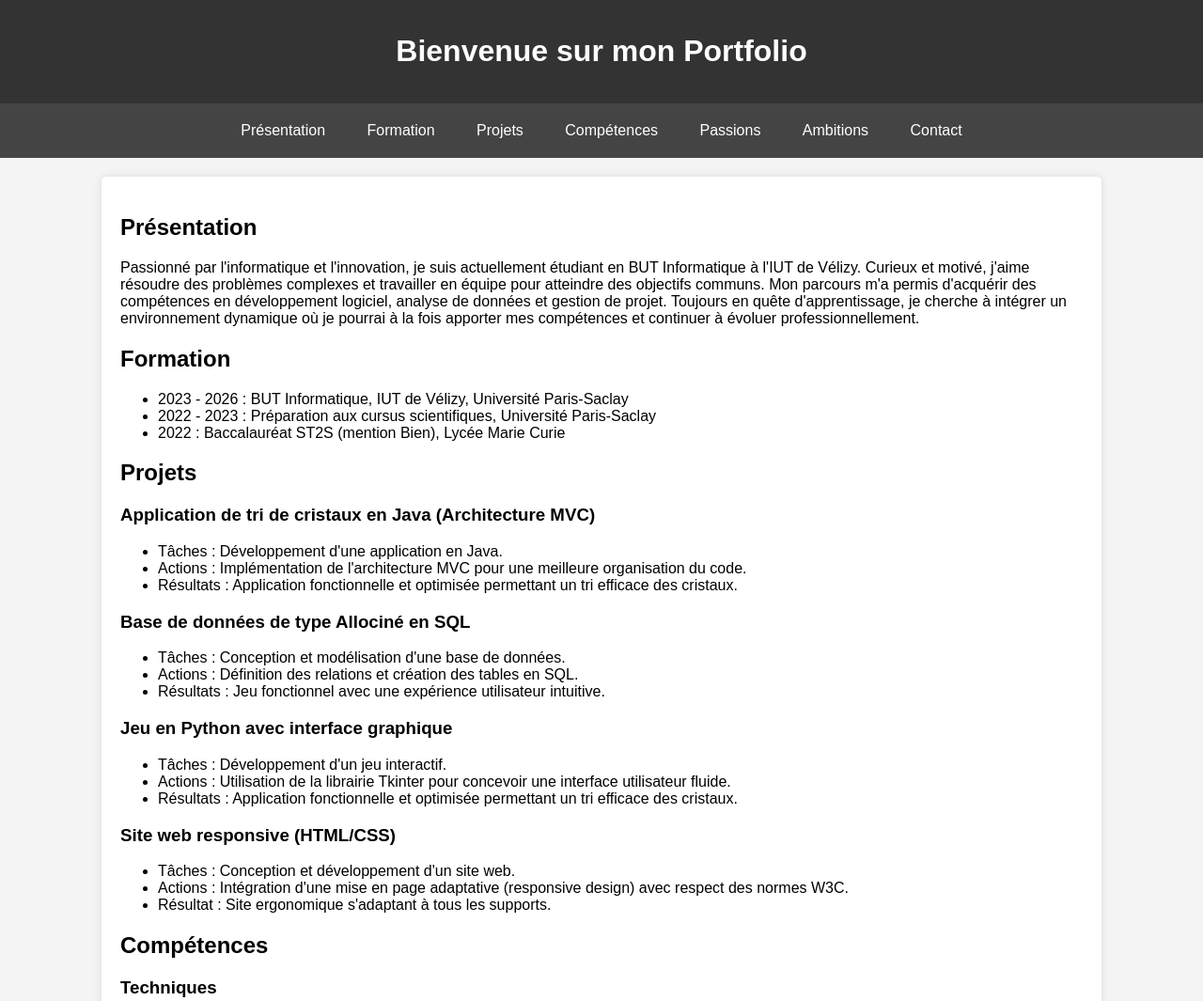
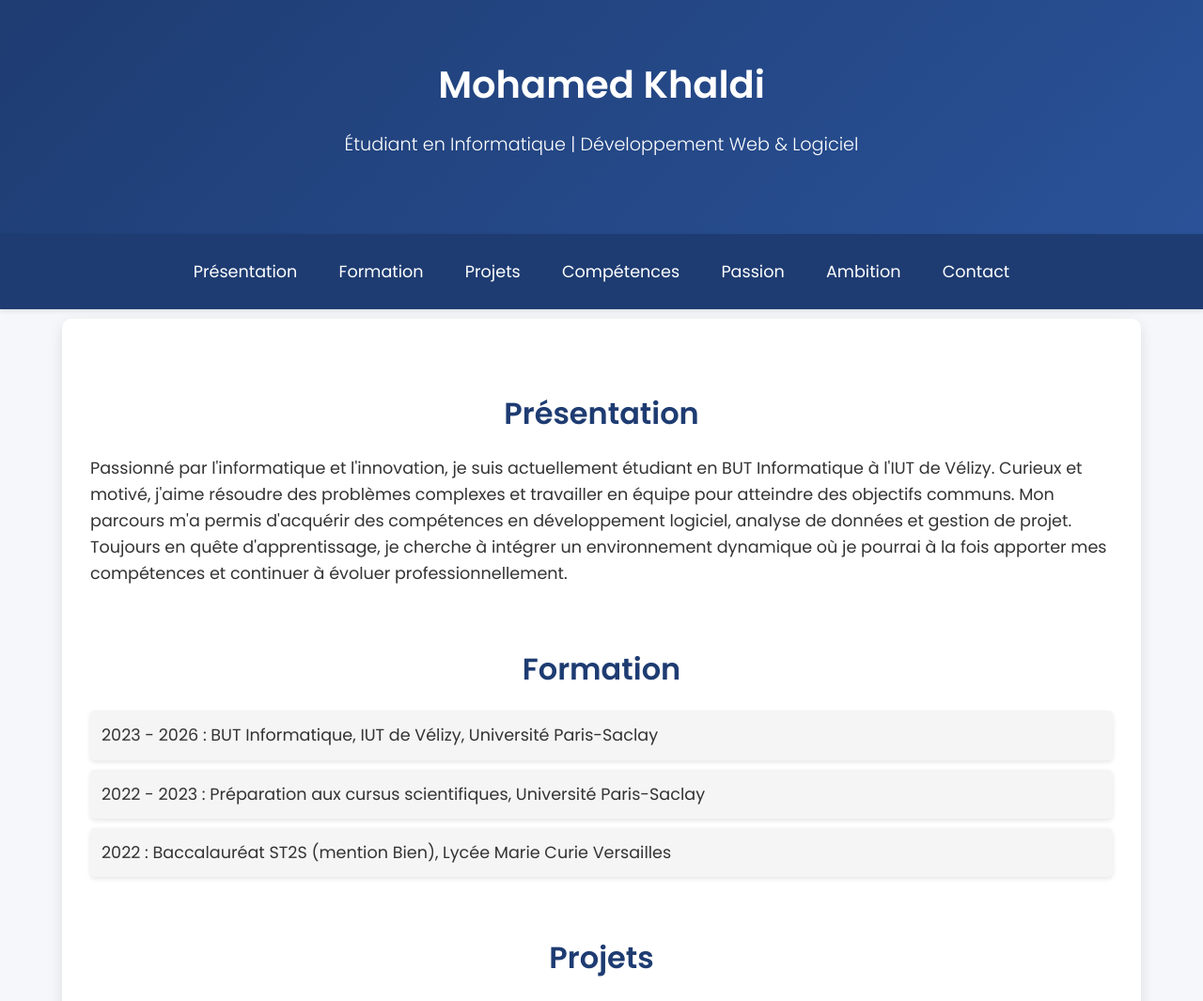
Before and after one commit to moha78000/Portfolio, a website built with Vite: page Portfolio/pages/index.html in a window 1280 px wide. Shown: the top 1065 px of the page at 94% size. Built offline with nearby package versions, Linux system fonts and the light colour scheme.

Commit message:
Ajout du portfolio avec quelques ajustements à faire (index.js , ..)

```diff
--- a/Portfolio/css/style.css
+++ b/Portfolio/css/style.css
@@ -1,34 +1,121 @@
+/* Import de la police Google Fonts */
+@import url('https://fonts.googleapis.com/css2?family=Poppins:wght@300;400;600&display=swap');
+
 body {
-    font-family: Arial, sans-serif;
+    font-family: 'Poppins', sans-serif;
     margin: 0;
     padding: 0;
-    background-color: #f4f4f4;
+    background-color: #f5f7fa;
+    color: #333;
 }
+
+/* Ajustement du scroll pour éviter que le header cache le contenu */
+.section {
+    scroll-margin-top: 100px; /* Ajoute un espace en haut lors du scroll */
+    padding-top: 20px; /* Évite que le texte soit trop collé */
+}
+
+/* HEADER */
 header {
-    background: #333;
-    color: #fff;
-    padding: 15px;
+    background: linear-gradient(135deg, #1e3c72, #2a5298);
+    color: white;
     text-align: center;
+    padding: 60px 20px;
+    box-shadow: 0 4px 10px rgba(0, 0, 0, 0.2);
 }
+
+header h1 {
+    font-size: 2.5rem;
+    margin: 0;
+}
+
+header p {
+    font-size: 1.2rem;
+    font-weight: 300;
+}
+
+/* NAVIGATION */
 nav {
+    position: sticky;
+    top: 0;
+    background: #1e3c72;
     text-align: center;
-    background: #444;
-    padding: 10px;
+    padding: 15px 0;
+    box-shadow: 0 2px 5px rgba(0, 0, 0, 0.1);
+    z-index: 100;
 }
+
 nav a {
     color: white;
     text-decoration: none;
-    padding: 10px 20px;
+    padding: 12px 20px;
     display: inline-block;
-}
-nav a:hover {
-    background: #555;
-}
-.container {
-    width: 80%;
-    margin: 20px auto;
-    padding: 20px;
-    background: white;
-    box-shadow: 0 0 10px rgba(0, 0, 0, 0.1);
+    font-size: 1.1rem;
+    transition: background 0.3s ease, transform 0.2s ease;
     border-radius: 5px;
 }
+
+nav a:hover {
+    background: #2a5298;
+    transform: scale(1.1);
+}
+
+/* CONTENU PRINCIPAL */
+.container {
+    width: 85%;
+    margin: 10px auto;
+    padding: 30px;
+    background: white;
+    box-shadow: 0 5px 15px rgba(0, 0, 0, 0.1);
+    border-radius: 10px;
+}
+
+/* SECTIONS */
+section {
+    padding: 30px 0;
+    border-bottom: 2px solid #e0e0e0;
+}
+
+h2 {
+    text-align: center;
+    font-size: 2rem;
+    color: #1e3c72;
+    margin-bottom: 20px;
+}
+
+p, li {
+    font-size: 1.1rem;
+    line-height: 1.6;
+}
+
+/* LISTES */
+ul {
+    list-style: none;
+    padding: 0;
+}
+
+ul li {
+    background: #f5f5f5;
+    margin: 10px 0;
+    padding: 12px;
+    border-radius: 5px;
+    box-shadow: 0 2px 5px rgba(0, 0, 0, 0.1);
+}
+
+/* PROJETS */
+#projets h3 {
+    color: #2a5298;
+    margin-top: 20px;
+}
+
+
+/* FOOTER */
+footer {
+    text-align: center;
+    background: white;
+    color: black;
+    padding: 20px;
+    margin-top: 40px;
+    font-size: 1.1rem;
+
+}
--- /dev/null
+++ b/Portfolio/js/index.js
@@ -0,0 +1,26 @@
+document.addEventListener("DOMContentLoaded", function () {
+    const cvContainer = document.querySelector(".cv-container");
+
+    function checkVisibility() {
+        const rect = cvContainer.getBoundingClientRect();
+        const windowHeight = window.innerHeight;
+
+        // Si l'élément est visible dans la fenêtre du navigateur
+        if (rect.top < windowHeight - 100) {
+            cvContainer.classList.add("loaded");
+        }
+    }
+
+    // Vérifie si le CV est visible au chargement de la page
+    checkVisibility();
+
+    // Ajoute un event listener pour vérifier la visibilité lors du scroll
+    window.addEventListener("scroll", function () {
+        checkVisibility();
+    });
+
+    // Re-check lors du redimensionnement de la fenêtre
+    window.addEventListener("resize", function () {
+        checkVisibility();
+    });
+});
--- a/Portfolio/index.html
+++ b/Portfolio/pages/index.html
@@ -3,20 +3,22 @@
 <head>
   <meta charset="UTF-8">
   <meta name="viewport" content="width=device-width, initial-scale=1.0">
-  <title>Portfolio - Accueil</title>
-  <link rel="stylesheet" href="css/style.css">
+  <title>Portfolio - Mohamed Khaldi</title>
+  <link rel="stylesheet" href="../css/style.css">
+  <script src="../js/index.js"></script>
 </head>
 <body>
 <header>
-  <h1>Bienvenue sur mon Portfolio</h1>
+  <h1>Mohamed Khaldi</h1>
+  <p>Étudiant en Informatique | Développement Web & Logiciel</p>
 </header>
 <nav>
   <a href="#presentation">Présentation</a>
   <a href="#formation">Formation</a>
   <a href="#projets">Projets</a>
   <a href="#competences">Compétences</a>
-  <a href="#passions">Passions</a>
-  <a href="#ambitions">Ambitions</a>
+  <a href="#passion">Passion</a>
+  <a href="#ambition">Ambition</a>
   <a href="#contact"> Contact</a>
 </nav>
 <div class="container">
@@ -31,7 +33,7 @@
     <ul>
       <li>2023 - 2026 : BUT Informatique, IUT de Vélizy, Université Paris-Saclay</li>
       <li> 2022 - 2023 : Préparation aux cursus scientifiques, Université Paris-Saclay </li>
-    <li> 2022 : Baccalauréat ST2S (mention Bien), Lycée Marie Curie </li>
+      <li> 2022 : Baccalauréat ST2S (mention Bien), Lycée Marie Curie Versailles </li>
     </ul>
   </div>
 
@@ -70,9 +72,9 @@
   </div>
   <div id="competences" class="section">
     <h2>Compétences</h2>
-    <h3> Techniques</h3>
+    <h3> Mes compétences techniques</h3>
     <ul>
-      <li>Langages de programmation : Java, Python, C, R, Shell, PHP.</li>
+      <li>Langages de programmation : Java (IHM avec JavaFX), Python, C, R, Shell, PHP.</li>
       <li> Bases de données : SQL, PL/SQL, Modèle relationnel. </li>
       <li> Web : HTML, CSS, JavaScript, PHP.</li>
       <li>Outil de versionning : Git, GitHub.</li>
@@ -91,13 +93,15 @@
     </ul>
 
   </div>
-  <div id="passions" class="section">
-    <h2>Passions</h2>
-    <p>Ce qui me passionne en dehors de mon activité professionnelle.</p>
+  <div id="passion" class="section">
+    <h2>Passion</h2>
+    <p>Je suis passionné par le football, un sport qui me permet de développer mon esprit d'équipe et de renforcer ma collaboration avec les autres joueurs. </p>
+
   </div>
-  <div id="ambitions" class="section">
-    <h2>Ambitions</h2>
-    <p>Mes objectifs et ambitions pour l'avenir.</p>
+
+  <div id="ambition" class="section">
+    <h2>Ambition</h2>
+    <p>J'ai pour ambition d'intégrer une école d'ingénieur dans le domaine de la cybersécurité.</p>
   </div>
 
 
@@ -111,5 +115,6 @@
     <p>Voilà mon <a href="https://www.linkedin.com/in/mohamed-khaldi-81139531a/">LinkedIn</a> | <a href="https://github.com/moha78000">Github</a></p>
   </footer>
 </div>
+
 </body>
 </html>
```
Also changed, not shown: Portfolio/assets/images/CV_Khaldi_Mohamed.jpg (added). Lines whose indentation alone changed are shown as unchanged.
